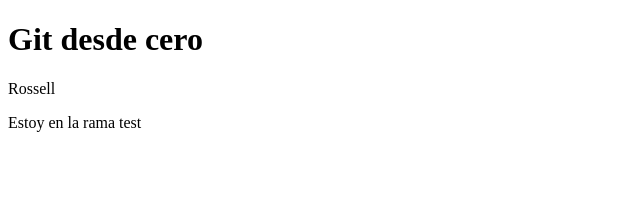
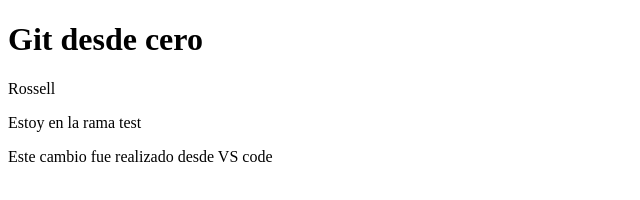
Before and after one commit to owlrossell/practicando-git, a plain HTML site: page index.html in a window 1280 px wide. Shown: the whole page, without its empty margins (0-640 px from the left). Drawn offline with Linux system fonts and the light colour scheme.

Commit message:
Primer commit desde VS Code

```diff
--- a/index.html
+++ b/index.html
@@ -2,8 +2,7 @@
 <html lang="en">
 <head>
     <meta charset="UTF-8">
-    <meta name="viewport" content="width=device-width, initial-scale=1.0">
-    <title>Practicando con GIT</title>
+    <title>Practicando con GIT desde VS code</title>
 </head>
 <body>
     <h1>Git desde cero</h1>
@@ -11,5 +10,8 @@
     <section>
         <p>Estoy en la rama test</p>
     </section>
+    <div>
+        <p>Este cambio fue realizado desde VS code</p>
+    </div>
 </body>
 </html>
```
Also changed, not shown: 1 other file.
